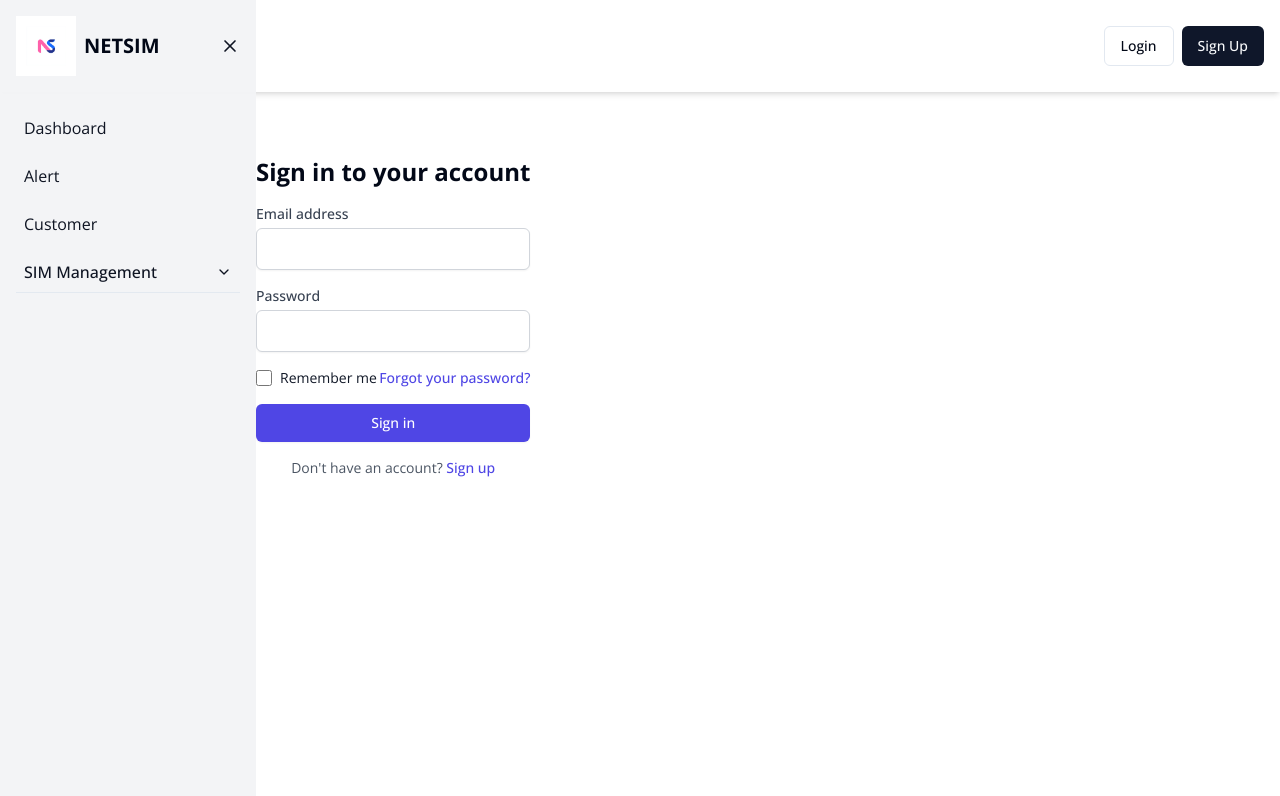
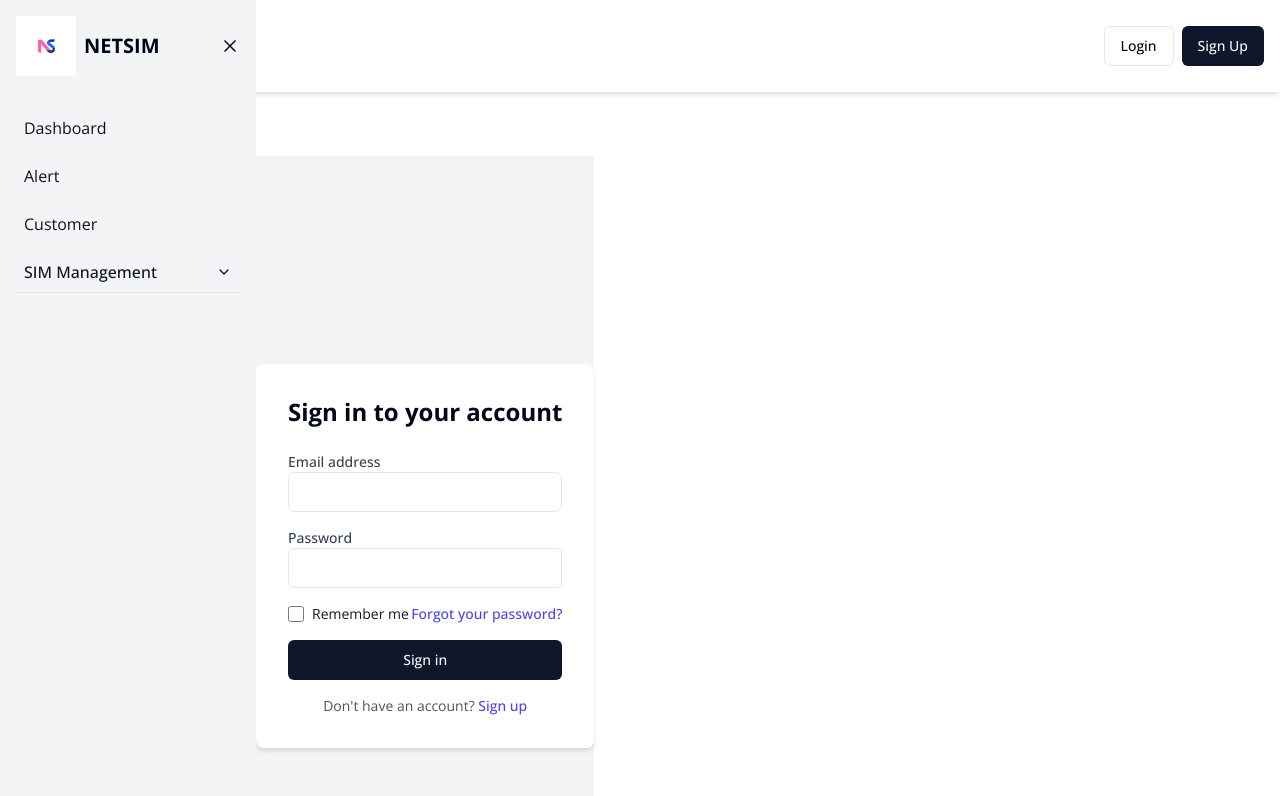
Before and after one commit to Henry229/nextjs-simcard-frontend, a Next.js app: page /login in a window 1280 px wide. Shown: the top 796 px of the page. Built offline with nearby package versions, Linux system fonts and the light colour scheme; no server answers.

Commit message:
refactor: Update authentication options and providers

```diff
--- /dev/null
+++ b/src/app/api/authApi.ts
@@ -0,0 +1,21 @@
+import axios from 'axios';
+
+const API_BASE_URL = process.env.NEXT_PUBLIC_API_BASE_URL;
+
+export const signUp = async (name: string, email: string, password: string) => {
+  try {
+    const response = await axios.post(`${API_BASE_URL}/auth/signup`, {
+      name,
+      email,
+      password,
+    });
+    return response.data;
+  } catch (error) {
+    if (axios.isAxiosError(error) && error.response) {
+      throw new Error(
+        error.response.data.error || 'An error occurred during signup'
+      );
+    }
+    throw new Error('An unexpected error occurred');
+  }
+};
--- a/src/app/login/page.tsx
+++ b/src/app/login/page.tsx
@@ -1,8 +1,25 @@
+'use client';
+
 import LoginModal from '@/components/loginModal';
 import React from 'react';
+import { useRouter } from 'next/navigation';
 
 const LoginPage: React.FC = () => {
-  return <LoginModal />;
+  const router = useRouter();
+
+  const handleClose = () => {
+    router.push('/');
+  };
+
+  const handleSignUpClick = () => {
+    router.push('/signup');
+  };
+
+  return (
+    <div className='flex justify-center items-center min-h-screen bg-gray-100'>
+      <LoginModal onClose={handleClose} onSignUpClick={handleSignUpClick} />
+    </div>
+  );
 };
 
 export default LoginPage;
--- a/src/app/signUp/page.tsx
+++ b/src/app/signUp/page.tsx
@@ -1,8 +1,25 @@
+'use client';
+
 import SignUpModal from '@/components/signUpModal';
 import React from 'react';
+import { useRouter } from 'next/navigation';
 
 const SignUpPage: React.FC = () => {
-  return <SignUpModal />;
+  const router = useRouter();
+
+  const handleClose = () => {
+    router.push('/');
+  };
+
+  const handleLoginClick = () => {
+    router.push('/login');
+  };
+
+  return (
+    <div className='flex justify-center items-center min-h-screen bg-gray-100'>
+      <SignUpModal onClose={handleClose} onLoginClick={handleLoginClick} />
+    </div>
+  );
 };
 
 export default SignUpPage;
--- /dev/null
+++ b/src/components/forgotPasswordModal.tsx
@@ -0,0 +1,74 @@
+import React, { useState } from 'react';
+import { Button } from '@/components/ui/button';
+import { Input } from '@/components/ui/input';
+
+interface ForgotPasswordModalProps {
+  onClose: () => void;
+}
+
+const ForgotPasswordModal: React.FC<ForgotPasswordModalProps> = ({
+  onClose,
+}) => {
+  const [email, setEmail] = useState('');
+  const [message, setMessage] = useState('');
+  const [error, setError] = useState('');
+
+  const handleSubmit = async (e: React.FormEvent) => {
+    e.preventDefault();
+    setMessage('');
+    setError('');
+
+    try {
+      const response = await fetch('/api/auth/forgot-password', {
+        method: 'POST',
+        headers: { 'Content-Type': 'application/json' },
+        body: JSON.stringify({ email }),
+      });
+
+      const data = await response.json();
+
+      if (response.ok) {
+        setMessage(data.message);
+      } else {
+        setError(data.error);
+      }
+    } catch (err) {
+      setError('An unexpected error occurred. Please try again.');
+    }
+  };
+
+  return (
+    <div className='w-full max-w-md bg-white p-8 rounded-lg shadow-md'>
+      <h2 className='text-2xl font-bold mb-6 text-center'>
+        Reset Your Password
+      </h2>
+      <form onSubmit={handleSubmit} className='space-y-4'>
+        <div>
+          <label
+            htmlFor='email'
+            className='block text-sm font-medium text-gray-700 mb-2'
+          >
+            Email address
+          </label>
+          <Input
+            type='email'
+            id='email'
+            value={email}
+            onChange={(e) => setEmail(e.target.value)}
+            required
+          />
+        </div>
+        <Button type='submit' className='w-full'>
+          Send Reset Link
+        </Button>
+      </form>
+      {message && <p className='mt-2 text-sm text-green-600'>{message}</p>}
+      {error && <p className='mt-2 text-sm text-red-600'>{error}</p>}
+      <Button onClick={onClose} variant='link' className='mt-4 w-full'>
+        Back to Login
+      </Button>
+    </div>
+  );
+};
+
+export default ForgotPasswordModal;
--- a/src/components/loginModal.tsx
+++ b/src/components/loginModal.tsx
@@ -3,6 +3,10 @@
 import React, { useState } from 'react';
 import { signIn } from 'next-auth/react';
 import { useRouter } from 'next/navigation';
+import Link from 'next/link';
+import { Button } from '@/components/ui/button';
+import { Input } from '@/components/ui/input';
+import ForgotPasswordModal from './forgotPasswordModal';
 
 interface LoginModalProps {
   onClose: () => void;
@@ -14,6 +18,7 @@ const LoginModal: React.FC<LoginModalProps> = ({ onClose, onSignUpClick }) => {
   const [password, setPassword] = useState('');
   const [rememberMe, setRememberMe] = useState(false);
   const [error, setError] = useState('');
+  const [showForgotPassword, setShowForgotPassword] = useState(false);
   const router = useRouter();
 
   const handleSubmit = async (e: React.FormEvent) => {
@@ -37,43 +42,59 @@ const LoginModal: React.FC<LoginModalProps> = ({ onClose, onSignUpClick }) => {
     }
   };
 
+  const handleSignUpLinkClick = (e: React.MouseEvent<HTMLAnchorElement>) => {
+    e.preventDefault();
+    onSignUpClick();
+  };
+
+  const handleForgotPasswordClick = (
+    e: React.MouseEvent<HTMLAnchorElement>
+  ) => {
+    e.preventDefault();
+    setShowForgotPassword(true);
+  };
+
+  if (showForgotPassword) {
+    return <ForgotPasswordModal onClose={() => setShowForgotPassword(false)} />;
+  }
+
   return (
-    <div className='w-full'>
-      <h2 className='text-2xl font-bold mb-4'>Sign in to your account</h2>
-      <form onSubmit={handleSubmit}>
-        <div className='mb-4'>
+    <div className='w-full max-w-md bg-white p-8 rounded-lg shadow-md'>
+      <h2 className='text-2xl font-bold mb-6 text-center'>
+        Sign in to your account
+      </h2>
+      <form onSubmit={handleSubmit} className='space-y-4'>
+        <div>
           <label
             htmlFor='email'
             className='block text-sm font-medium text-gray-700'
           >
             Email address
           </label>
-          <input
+          <Input
             type='email'
             id='email'
             value={email}
             onChange={(e) => setEmail(e.target.value)}
-            className='mt-1 block w-full border border-gray-300 rounded-md shadow-sm py-2 px-3 focus:outline-none focus:ring-indigo-500 focus:border-indigo-500'
             required
           />
         </div>
-        <div className='mb-4'>
+        <div>
           <label
             htmlFor='password'
             className='block text-sm font-medium text-gray-700'
           >
             Password
           </label>
-          <input
+          <Input
             type='password'
             id='password'
             value={password}
             onChange={(e) => setPassword(e.target.value)}
-            className='mt-1 block w-full border border-gray-300 rounded-md shadow-sm py-2 px-3 focus:outline-none focus:ring-indigo-500 focus:border-indigo-500'
             required
           />
         </div>
-        <div className='flex items-center justify-between mb-4'>
+        <div className='flex items-center justify-between'>
           <div className='flex items-center'>
             <input
               id='remember-me'
@@ -93,29 +114,27 @@ const LoginModal: React.FC<LoginModalProps> = ({ onClose, onSignUpClick }) => {
           <div className='text-sm'>
             <a
               href='#'
+              onClick={handleForgotPasswordClick}
               className='font-medium text-indigo-600 hover:text-indigo-500'
             >
               Forgot your password?
             </a>
           </div>
         </div>
-        <button
-          type='submit'
-          className='w-full flex justify-center py-2 px-4 border border-transparent rounded-md shadow-sm text-sm font-medium text-white bg-indigo-600 hover:bg-indigo-700 focus:outline-none focus:ring-2 focus:ring-offset-2 focus:ring-indigo-500'
-        >
+        <Button type='submit' className='w-full'>
           Sign in
-        </button>
+        </Button>
       </form>
       {error && <p className='mt-2 text-sm text-red-600'>{error}</p>}
       <p className='mt-4 text-center text-sm text-gray-600'>
         Don&apos;t have an account?{' '}
-        <a
-          href='#'
-          onClick={onSignUpClick}
+        <Link
+          href='/signup'
+          onClick={handleSignUpLinkClick}
           className='font-medium text-indigo-600 hover:text-indigo-500'
         >
           Sign up
-        </a>
+        </Link>
       </p>
     </div>
   );
--- a/src/components/signUpModal.tsx
+++ b/src/components/signUpModal.tsx
@@ -1,4 +1,10 @@
+'use client';
+
 import React, { useState } from 'react';
+import { Button } from '@/components/ui/button';
+import { Input } from '@/components/ui/input';
+import Link from 'next/link';
+import { signUp } from '@/app/api/authApi';
 
 interface SignUpModalProps {
   onClose: () => void;
@@ -10,91 +16,102 @@ const SignUpModal: React.FC<SignUpModalProps> = ({ onClose, onLoginClick }) => {
   const [email, setEmail] = useState('');
   const [password, setPassword] = useState('');
   const [error, setError] = useState('');
+  const [successMessage, setSuccessMessage] = useState('');
 
   const handleSubmit = async (e: React.FormEvent) => {
     e.preventDefault();
+    setError('');
+    setSuccessMessage('');
+
     try {
-      const res = await fetch('/api/signup', {
-        method: 'POST',
-        headers: {
-          'Content-Type': 'application/json',
-        },
-        body: JSON.stringify({ name, email, password }),
-      });
-
-      if (res.ok) {
+      const data = await signUp(name, email, password);
+      setSuccessMessage(
+        data.message || 'Sign up successful! You can now log in.'
+      );
+      setTimeout(() => {
         onClose();
-        // Optionally, show a success message or automatically log the user in
+        onLoginClick();
+      }, 3000);
+    } catch (error) {
+      if (error instanceof Error) {
+        setError(error.message);
       } else {
-        const data = await res.json();
-        setError(data.message || 'An error occurred during signup');
+        setError('An unexpected error occurred');
       }
-    } catch (error) {
-      console.error(error);
-      setError('An unexpected error occurred');
     }
   };
 
+  const handleLoginLinkClick = (e: React.MouseEvent<HTMLAnchorElement>) => {
+    e.preventDefault(); // Prevent the default link behavior
+    onLoginClick(); // Call the provided onLoginClick function
+  };
+
   return (
-    <div className='w-full'>
-      <h2 className='text-2xl font-bold mb-4'>Create a new account</h2>
-      <form onSubmit={handleSubmit}>
-        <div className='mb-4'>
+    <div className='w-full max-w-md bg-white p-8 rounded-lg shadow-md'>
+      <h2 className='text-2xl font-bold mb-6 text-center'>
+        Create a new account
+      </h2>
+      <form onSubmit={handleSubmit} className='space-y-4'>
+        <div>
           <label
             htmlFor='name'
             className='block text-sm font-medium text-gray-700'
           >
-            Enter your name
+            Name
           </label>
-          <input
+          <Input
             type='text'
             id='name'
             value={name}
             onChange={(e) => setName(e.target.value)}
-            className='mt-1 block w-full border border-gray-300 rounded-md shadow-sm py-2 px-3 focus:outline-none focus:ring-indigo-500 focus:border-indigo-500'
             required
           />
         </div>
-        <div className='mb-4'>
+        <div>
           <label
             htmlFor='email'
             className='block text-sm font-medium text-gray-700'
           >
             Email address
           </label>
-          <input
+          <Input
             type='email'
             id='email'
             value={email}
             onChange={(e) => setEmail(e.target.value)}
-            className='mt-1 block w-full border border-gray-300 rounded-md shadow-sm py-2 px-3 focus:outline-none focus:ring-indigo-500 focus:border-indigo-500'
             required
           />
         </div>
-        <div className='mb-4'>
+        <div>
           <label
             htmlFor='password'
             className='block text-sm font-medium text-gray-700'
           >
             Password
           </label>
-          <input
+          <Input
             type='password'
             id='password'
             value={password}
             onChange={(e) => setPassword(e.target.value)}
-            className='mt-1 block w-full border border-gray-300 rounded-md shadow-sm py-2 px-3 focus:outline-none focus:ring-indigo-500 focus:border-indigo-500'
             required
           />
         </div>
-        <button
-          type='submit'
-          className='w-full flex justify-center py-2 px-4 border border-transparent rounded-md shadow-sm text-sm font-medium text-white bg-indigo-600 hover:bg-indigo-700 focus:outline-none focus:ring-2 focus:ring-offset-2 focus:ring-indigo-500'
-        >
+        <Button type='submit' className='w-full'>
           Sign up
-        </button>
+        </Button>
       </form>
       {error && <p className='mt-2 text-sm text-red-600'>{error}</p>}
+      <p className='mt-4 text-center text-sm text-gray-600'>
+        Already have an account?{' '}
+        <Link
+          href='#'
+          className='font-medium text-indigo-600 hover:text-indigo-500'
+          onClick={handleLoginLinkClick}
+        >
+          Log in
+        </Link>
+      </p>
     </div>
   );
 };
```
Also changed, not shown: src/app/api/auth/forgot-password/route.ts (added, +36 -0 lines).
